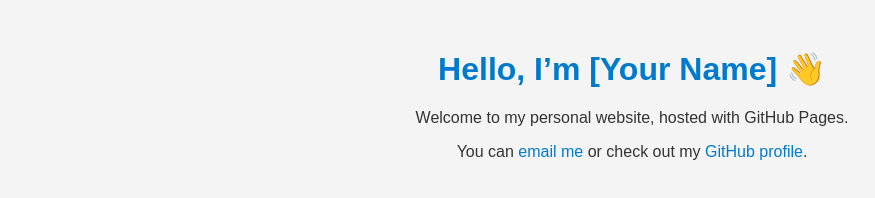
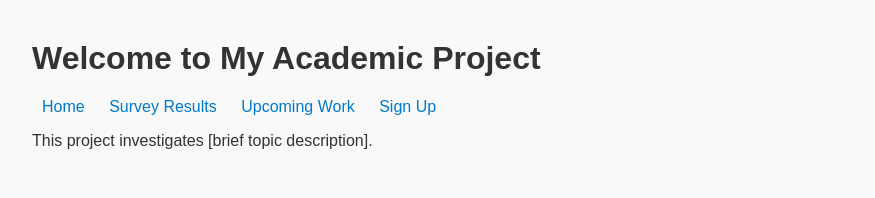
Before and after one commit to hk-dsi/HKDSI, a plain HTML site: page index.html in a window 1280 px wide. Shown: the whole page, without its empty margins (8-883 px from the left). Drawn offline with Linux system fonts and the light colour scheme.

Commit message:
index.html

```diff
--- a/index.html
+++ b/index.html
@@ -2,30 +2,21 @@
 <html lang="en">
 <head>
   <meta charset="UTF-8">
-  <title>Welcome to My Personal Site</title>
+  <title>Hong Kong Diaspora Studies Initiative (HKDSI) 流散港人研究計劃小組 </title>
   <style>
-    body {
-      font-family: Arial, sans-serif;
-      text-align: center;
-      margin: 50px;
-      background-color: #f4f4f4;
-      color: #333;
-    }
-    h1 {
-      color: #007acc;
-    }
-    a {
-      color: #007acc;
-      text-decoration: none;
-    }
-    a:hover {
-      text-decoration: underline;
-    }
+    body { font-family: Arial; margin: 40px; background-color: #f9f9f9; color: #333; }
+    nav a { margin: 10px; text-decoration: none; color: #007acc; }
+    nav a:hover { text-decoration: underline; }
   </style>
 </head>
 <body>
-  <h1>Hello, I’m [Your Name] 👋</h1>
-  <p>Welcome to my personal website, hosted with GitHub Pages.</p>
-  <p>You can <a href="mailto:you@example.com">email me</a> or check out my <a href="https://github.com/yourusername">GitHub profile</a>.</p>
+  <h1>Welcome to My Academic Project</h1>
+  <nav>
+    <a href="index.html">Home</a>
+    <a href="report.html">Survey Results</a>
+    <a href="upcoming.html">Upcoming Work</a>
+    <a href="signup.html">Sign Up</a>
+  </nav>
+  <p>This project investigates [brief topic description].</p>
 </body>
 </html>
```
